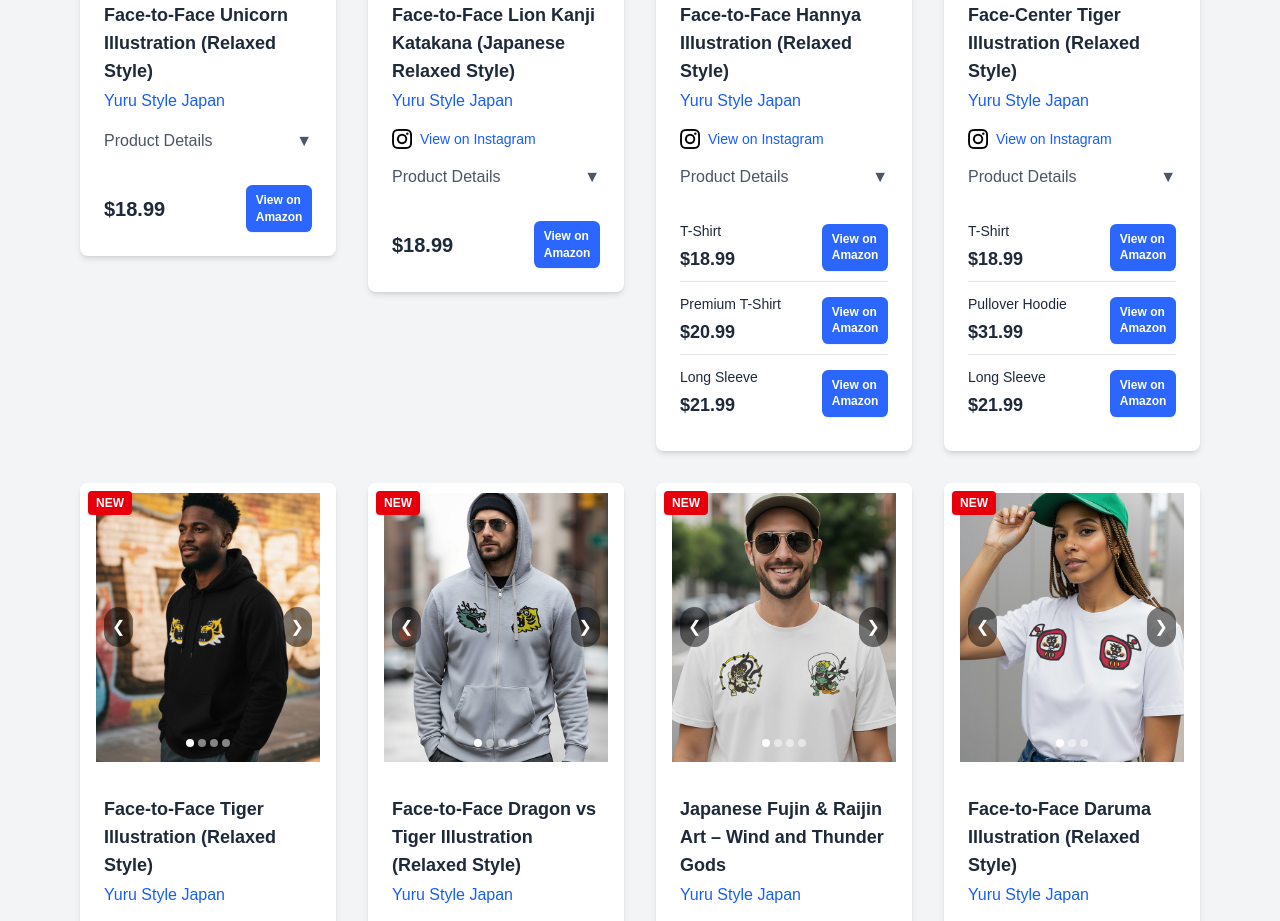
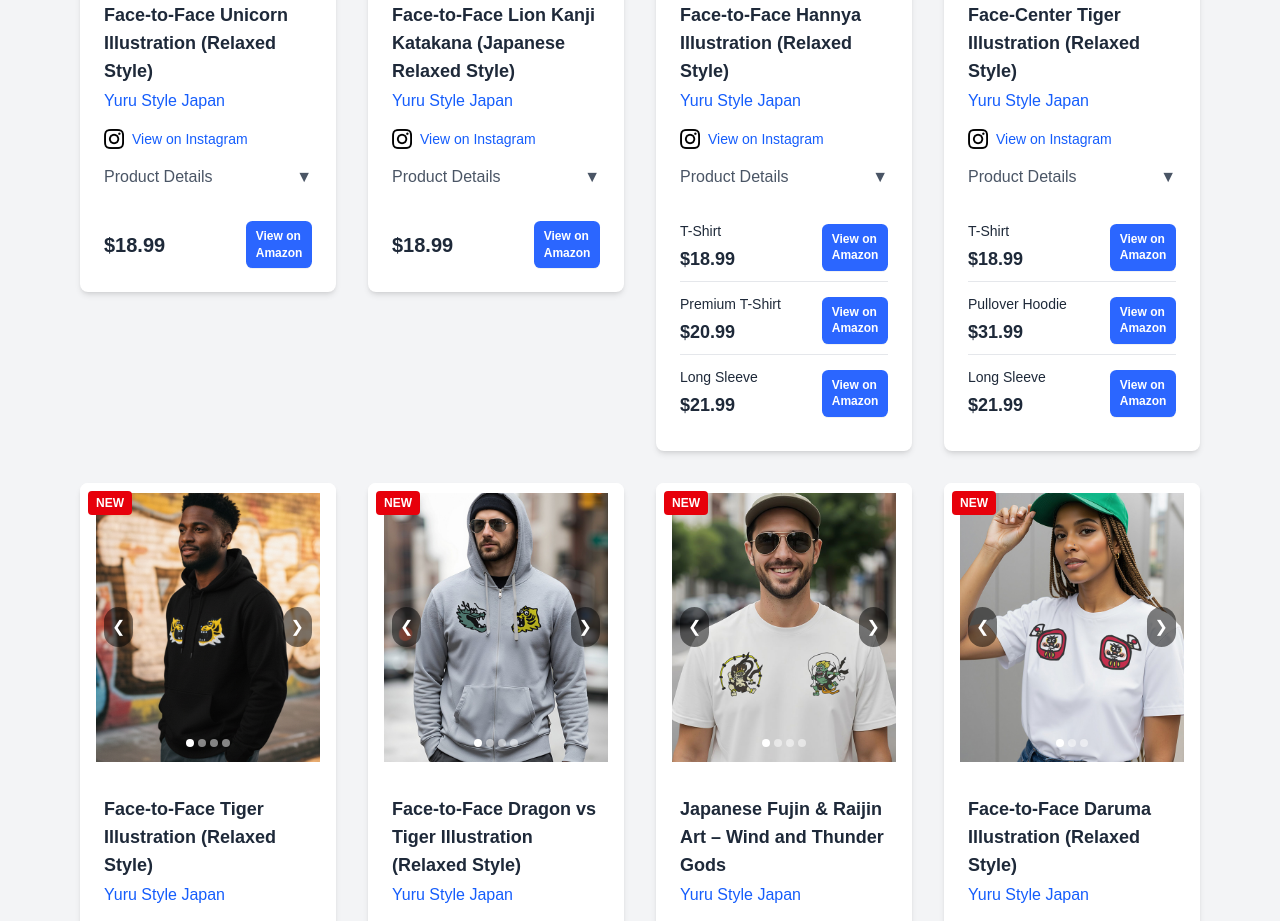
Before and after one commit to Makoto0824/utaraska-web, a Next.js app: page /designshelf in a window 1280 px wide. Shown: the part 1040-1961 px from the top of the page. Built offline with nearby package versions, Linux system fonts and the light colour scheme; a web font is replaced by a local one.

Commit message:
新商品（ID: 125）にInstagram URLを追加

```diff
--- a/app/designshelf/page.tsx
+++ b/app/designshelf/page.tsx
@@ -216,6 +216,7 @@ export default function DesignShelf() {
         "Composed for chest-center placement with balanced spacing and open negative space so the artwork reads clearly on both light and dark backgrounds."
       ],
       description: "A playful, modern take on the unicorn motif. Two unicorn heads face each other in a clean, balanced composition defined by confident linework and flat color blocks. The design reads well at chest scale and offers subtle line detail for a closer look, making it a whimsical addition to casual and streetwear collections.",
+      videoUrl: "https://www.instagram.com/reel/DSaLZ6Zk11n/?utm_source=ig_web_copy_link&igsh=MzRlODBiNWFlZA==",
       carouselImages: [
         "/designshelf/images/29_unicorn/model_tshirt_en.jpg",
         "/designshelf/images/29_unicorn/29_unicorn_design.png"
```
